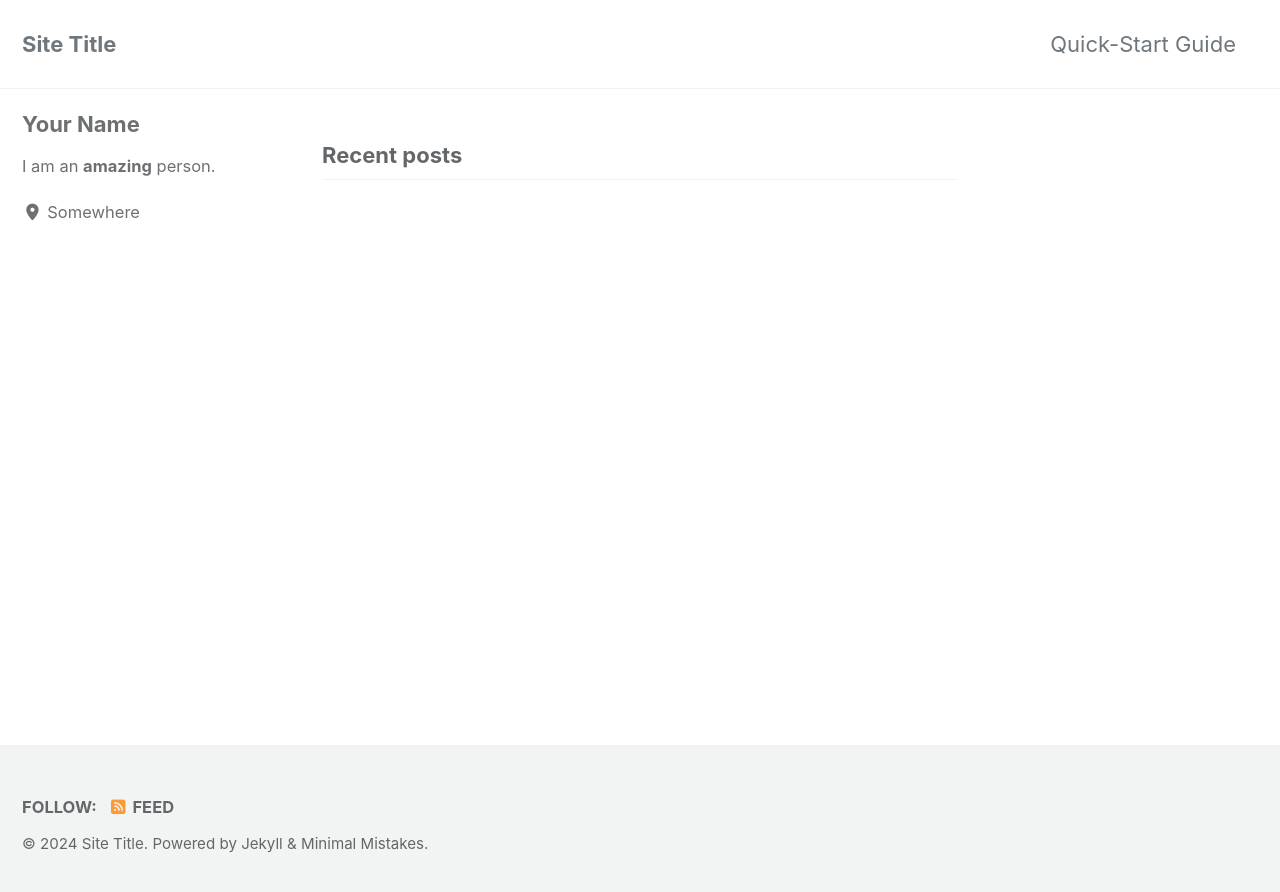
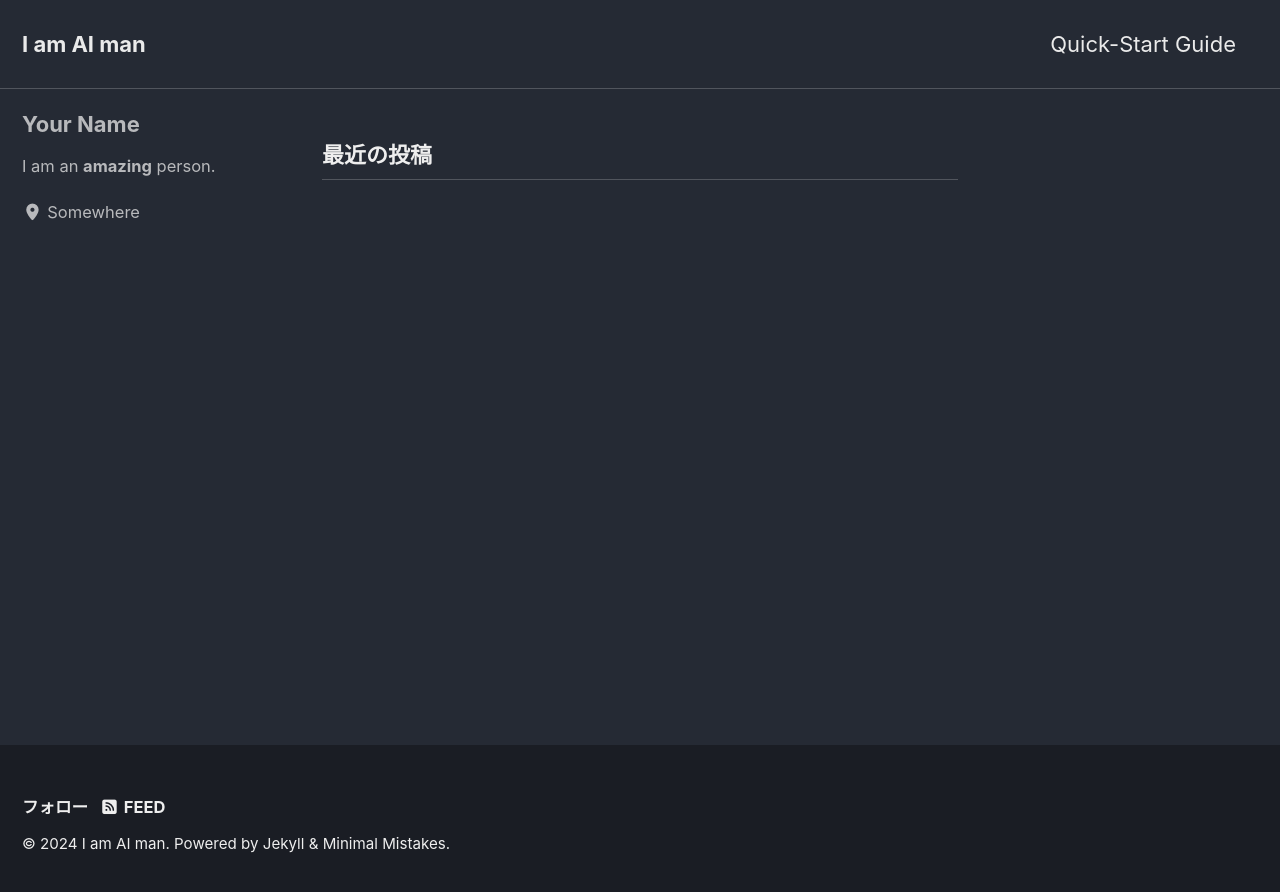
Before and after one commit to fky1714/IamAIman, a Jekyll site: the page built from index.html, in a window 1280 px wide. Shown: the top 892 px of the page. Built offline with Jekyll 4.4.1, drawn with Linux system fonts in a browser that asks for light colours; cached includes are drawn as plain includes; the list of posts is cut into pages by our own code.

Commit message:
初期設定の繁栄

```diff
--- a/_config.yml
+++ b/_config.yml
@@ -12,15 +12,15 @@
 
 # theme                  : "minimal-mistakes-jekyll"
 # remote_theme           : "mmistakes/minimal-mistakes"
-minimal_mistakes_skin    : "default" # "air", "aqua", "contrast", "dark", "dirt", "neon", "mint", "plum", "sunrise"
+minimal_mistakes_skin    : "dark" # "air", "aqua", "contrast", "dark", "dirt", "neon", "mint", "plum", "sunrise"
 
 # Site Settings
-locale                   : "en-US"
-title                    : "Site Title"
+locale                   : "ja-JP"
+title                    : "I am AI man"
 title_separator          : "-"
 subtitle                 : # site tagline that appears below site title in masthead
-name                     : "Your Name"
-description              : "An amazing website."
+name                     : "AIman"
+description              : "生成AIが生成した生成AIの情報サイト"
 url                      : # the base hostname & protocol for your site e.g. "https://mmistakes.github.io"
 baseurl                  : # the subpath of your site, e.g. "/blog"
 repository               : # GitHub username/repo-name e.g. "mmistakes/minimal-mistakes"
```
